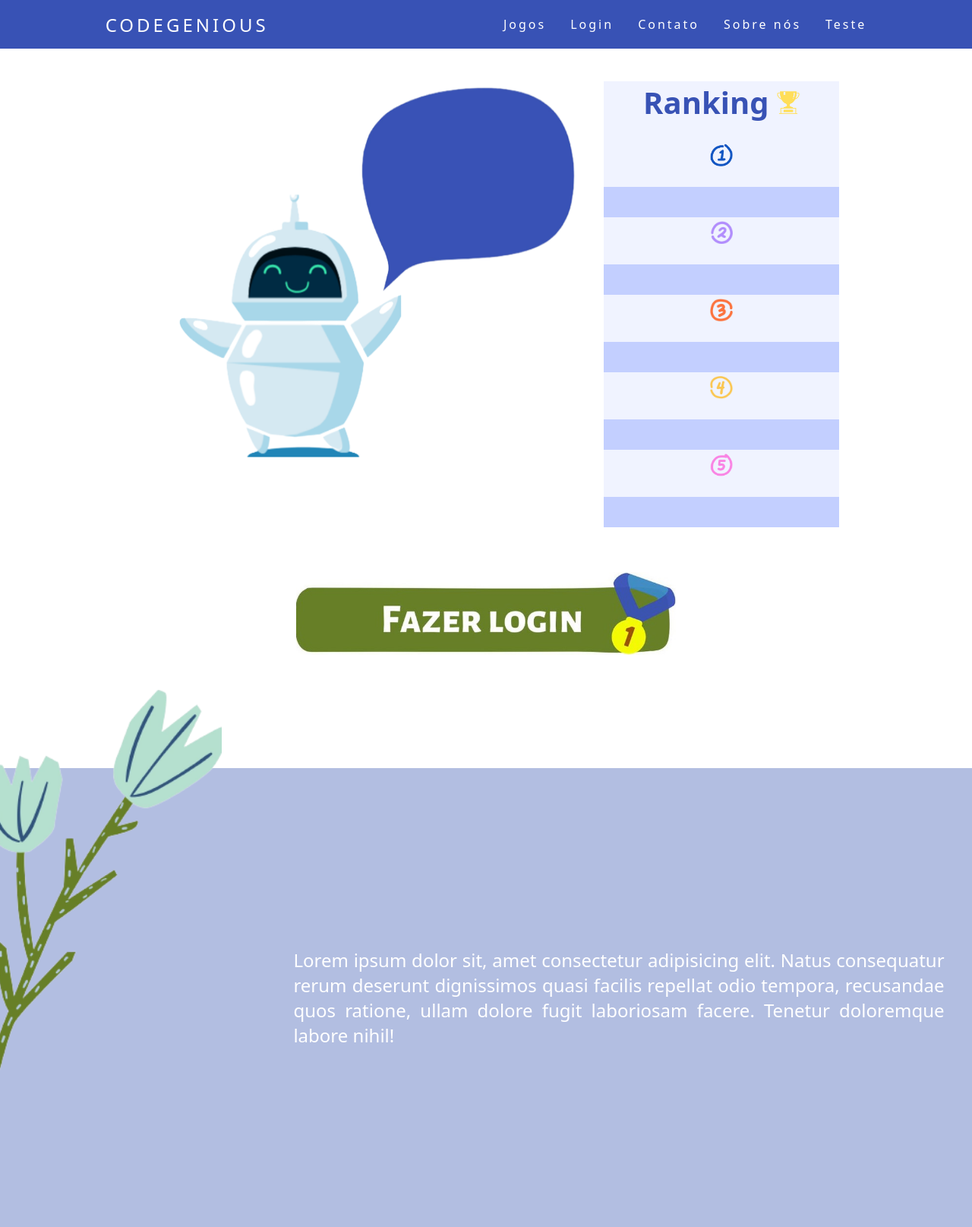
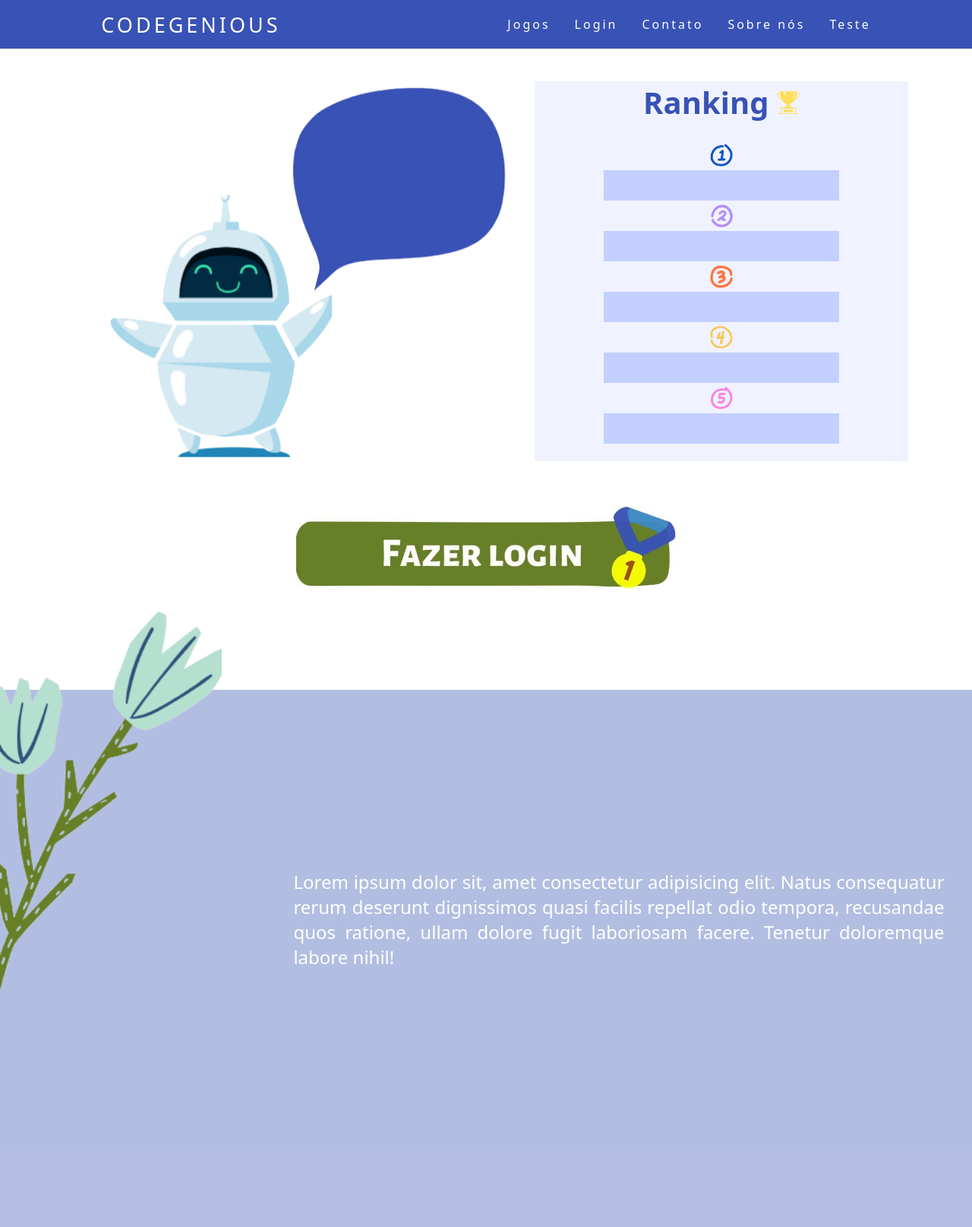
Before and after one commit to NathanAzvdo/Tcc, a PHP site: page /telaPrinc.php in a window 1280 px wide. Shown: the whole page at 76% size. After the commit the page ends 1304 px from the top, so only its background shows below. Run offline with PHP 8.4, Linux system fonts and the light colour scheme; data that the repository does not hold is empty.

Commit message:
correção div center e btn submit

```diff
--- a/css/apresentação.css
+++ b/css/apresentação.css
@@ -43,12 +43,11 @@ input{
     display: flex;
     flex-direction: row;
     padding: 30px;
-    justify-content: center;
+    justify-content: space-evenly;
     margin: 6% auto 7%;
-    margin-right: auto;
     align-content: center;
     text-align: center;
-    width: 70%;
+    width: 90vw;
 }
 
 #robo{
--- a/css/cadastro.css
+++ b/css/cadastro.css
@@ -30,6 +30,7 @@
   border-radius: 10px;
   padding: 30px;
   text-align: left;
+  box-shadow: 0px 1px 7px rgba(0, 0, 0, 0.1);
 }
 .florCanto img{
   transform: translateX(-10px);
@@ -46,6 +47,8 @@
   border-radius: 10px;
   text-align: left;
   background-color: #f8f9fe;
+  box-shadow: 0px 1px 7px rgba(0, 0, 0, 0.1);
+
 }
 .logcenter a{
   color: #586299;
@@ -64,7 +67,6 @@ form{
   border: 5px solid #667f2b;
   font-size: large;
   padding: 10px;
-  cursor: pointer;
 
 }
 form label{
--- a/css/footer.css
+++ b/css/footer.css
@@ -3,7 +3,7 @@ footer{
     background-color: #b2bee1;
     height: auto;
     width: 100vw;
-    margin-top: 20%;
+    margin-top: 30vh;
     color: #fff;
 }
 .footer-content{
--- a/css/menu.css
+++ b/css/menu.css
@@ -14,12 +14,12 @@
   }
 
   nav li a:hover {
-    opacity: 0.6;
+    opacity: 0.8;
     transform: scale(1.03);
   }
 
   .logo {
-    font-size: 24px;
+    font-size: 27px;
     text-transform: uppercase;
     letter-spacing: 4px;
   }
--- a/paginas/Cadastro.html
+++ b/paginas/Cadastro.html
@@ -37,7 +37,7 @@
         <div class="title">Faça seu cadastro:</div>
         <form action="cad.php" method="POST">
           <label for="nome">Nome de Usuário:</label><br>
-          <input type="text" name="nome" id="nome"><br>
+          <input type="text" name="nome" id="nome"br><br>
           <label for="email">Email:</label><br>
           <input type="email" name="email" id="email"><br>
           <label for="senha">Senha:</label><br>
@@ -45,7 +45,7 @@
           <label for="Confsenha">Confirme a senha:</label><br>
           <input type="password" name="confsenha" id="confsenha"><br>
           <div style="text-align:center;">
-          <input type="submit" value="enviar" id="btn">
+          <button type="submit" value="enviar" id="btn">Enviar</button>
           </div>
         </form>
       </div>
--- a/paginas/log.php
+++ b/paginas/log.php
@@ -9,6 +9,7 @@ if(isset($_POST['submit']) && !empty($_POST['email']) && !empty($_POST['senha'])
 
     $sql_code = "SELECT * FROM cadastro WHERE email='$email' LIMIT 1;";
     $sql_exec = $conexao->query($sql_code) or die($conexao->error);
+
 
     $usuario = $sql_exec->fetch_assoc();
 
```
Also changed, not shown: paginas/cad.php (+2 -5 lines), telaPrinc.php (+4 -8 lines).
